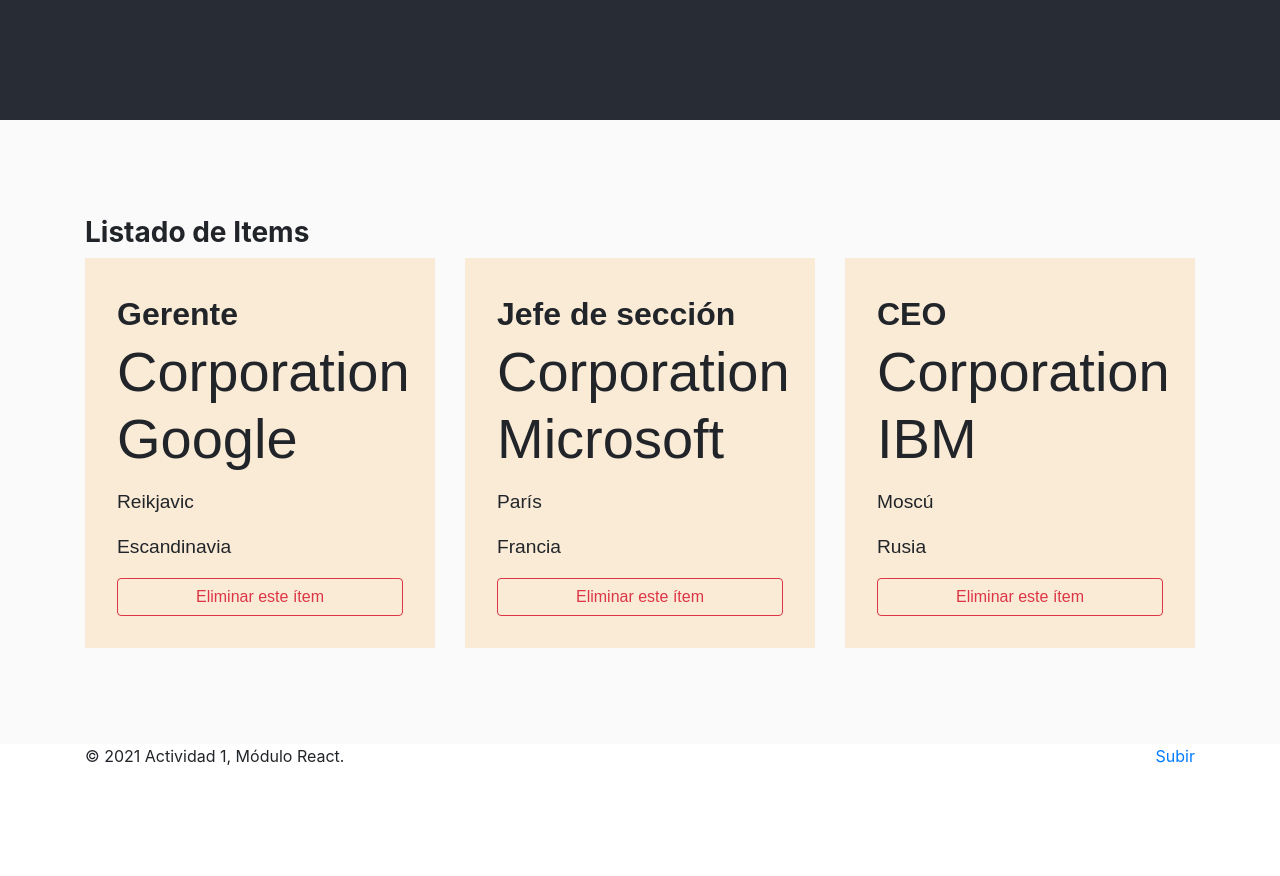
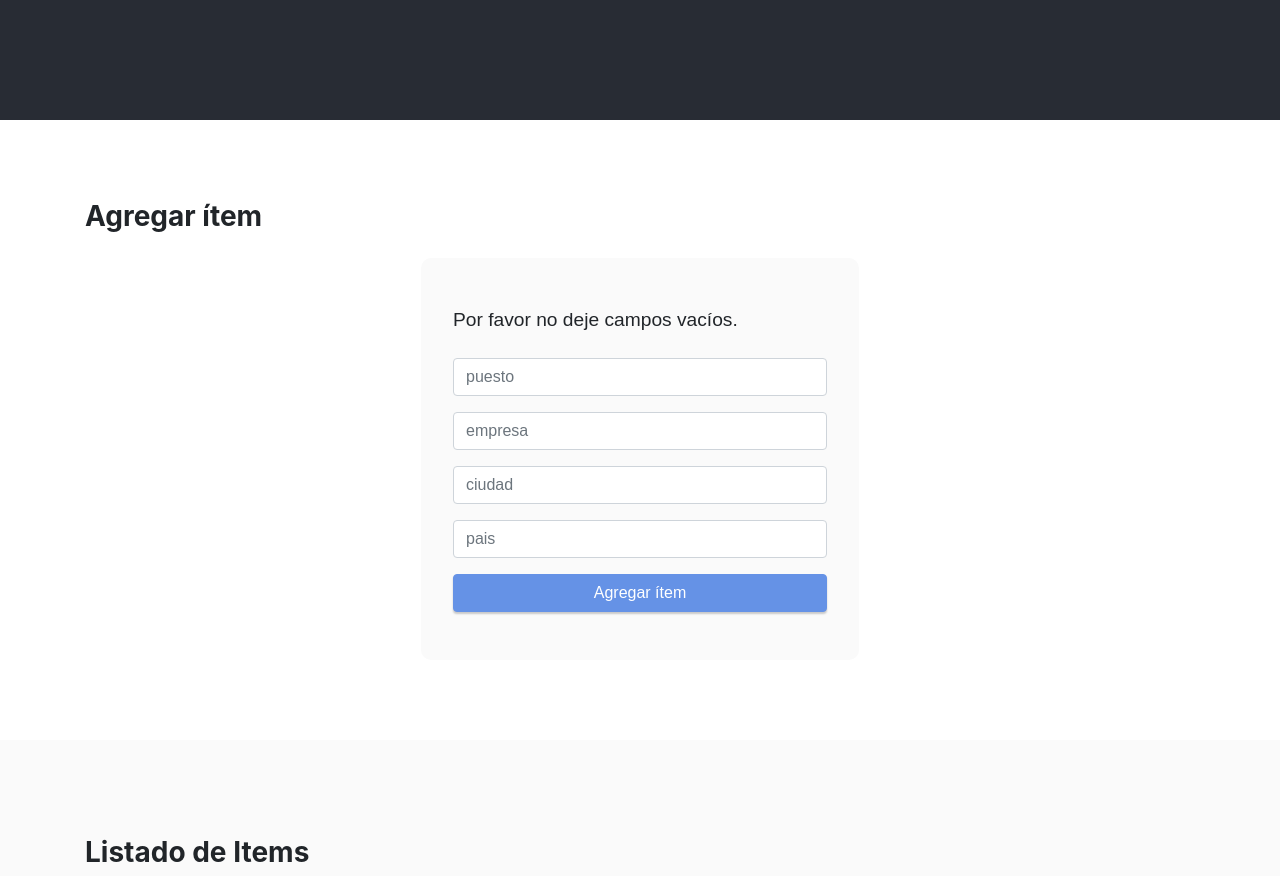
Before and after one commit to ucusita/todo-list, a React (Create React App) app: page / in a window 1280 px wide. Shown: the part 680-1556 px from the top of the page. Before the commit the page ends 1464 px from the top, so only its background shows below. Built offline with nearby package versions, Linux system fonts and the light colour scheme; a web font is replaced by a local one.

Commit message:
Corrigiendo AddItem Intento #1

```diff
--- a/src/components/items/listaItemAdd.jsx
+++ b/src/components/items/listaItemAdd.jsx
@@ -2,44 +2,42 @@
 import './estilositems.css';
 
 class ListaItemAdd extends React.Component {
-  constructor(props) {
-    super(props)
-    this.puesto = React.createRef();
-    this.empresa = React.createRef();
-    this.pais = React.createRef();
-    this.ciudad = React.createRef();
+
+  state = {
+    puesto: '',
+    empresa: '',
+    pais: '',
+    ciudad: '',
+    verMensaje: false
   }
 
-  state = {
-    verMensaje : false
+
+  handlePuestoInput = e => {
+    this.setState({ verMensaje: false });
+    this.setState({ puesto: e.target.value });
+  };
+  handleEmpresaInput = e => {
+    this.setState({ verMensaje: false });
+    this.setState({ empresa: e.target.value });
+  };
+  handleCiudadInput = e => {
+    this.setState({ verMensaje: false });
+    this.setState({ ciudad: e.target.value });
+  };
+  handlePaisInput = e => {
+    this.setState({ verMensaje: false });
+    this.setState({ pais: e.target.value });
+  };
+
+  handleOnSubmit = e =>{
+    console.log(e)
+    //this.props.submit(e)
   }
-
-  /* procesaBotonSubmit = (e) => {
-    e.preventDefault();
-    console.log("Boton enviar");
-    console.log(this.listadeitems);
-    console.log(this.puesto.current.value)
-    if (this.puesto.current.value === '' || this.empresa.current.value === '' || this.ciudad.current.value === '' || this.pais.current.value === '') {
-      this.setState({verMensaje: true})
-      console.log('Alguno es nulo')
-      return
-    } else {
-      console.log("Agregar contenido")
-      const nuevoItem = {
-        "id": this.props.listadeitems.length+1,
-        "puesto":this.puesto.current.value,
-        "empresa":this.empresa.current.value,
-        "pais":this.ciudad.current.value,
-        "ciudad":this.pais.current.value,
-      };
-      this.setState({ listadeitems : this.props.listadeitems.concat(nuevoItem) });
-    }
-    return
-  } */
 
   render() {
     return (
 
+      <>
         <section className="form7 cid-svshEnHSRq" id="ListaItemAdd">
           <div className="container">
             <div className="mbr-section-head">
@@ -53,26 +51,42 @@
                   <p className="mbr-text mbr-fonts-style align-center mb-4 display-7">
                     Por favor no deje campos vacíos.
                             </p>
-                {this.verMensaje ? (
+                  {this.state.verMensaje ? (
                     <div className="row">
                       <div className="alert alert-danger col-12">Oops...! parece haber un campo vacío!</div>
                     </div>
                   ) : null}
                   <div className="dragArea row">
-                  <div className="col-lg-12 col-md-12 col-sm-12 form-group" data-for="puesto">
-                    <input type="text" defaultValue="" placeholder="puesto" ref={this.puesto} className="form-control" />
+                    <div className="col-lg-12 col-md-12 col-sm-12 form-group">
+                      <input type="text"
+                        value={this.state.puesto}
+                        onChange={this.handlePuestoInput}
+                        placeholder="puesto"
+                        className="form-control" />
                     </div>
-                  <div className="col-lg-12 col-md-12 col-sm-12 form-group" data-for="empresa">
-                    <input type="text" defaultValue="" placeholder="empresa" ref={this.empresa} className="form-control" />
+                    <div className="col-lg-12 col-md-12 col-sm-12 form-group">
+                      <input type="text"
+                        placeholder="empresa"
+                        value={this.state.empresa}
+                        onChange={this.handleEmpresaInput}
+                        className="form-control" />
                     </div>
                     <div data-for="ciudad" className="col-lg-12 col-md-12 col-sm-12 form-group">
-                    <input type="text" defaultValue="" placeholder="ciudad" ref={this.ciudad} className="form-control" />
+                      <input type="text"
+                        placeholder="ciudad"
+                        value={this.state.ciudad}
+                        onChange={this.handleCiudadInput}
+                        className="form-control" />
                     </div>
                     <div data-for="pais" className="col-lg-12 col-md-12 col-sm-12 form-group">
-                    <input type="text" defaultValue="" placeholder="pais" ref={this.pais} className="form-control" />
+                      <input type="text"
+                        placeholder="pais"
+                        value={this.state.pais}
+                        onChange={this.handlePaisInput}
+                        className="form-control" />
                     </div>
                     <div className="col-auto mbr-section-btn align-center">
-                    <button type="submit" className="btn btn-primary display-4">Agregar ítem</button>
+                      <button type="submit" onClick={this.handleOnSubmit.bind(this)} className="btn btn-primary display-4">Agregar ítem</button>
                     </div>
                   </div>
                 </form>
@@ -80,7 +94,7 @@
             </div>
           </div>
         </section>
-
+      </>
     );
   }
 
--- a/src/index.js
+++ b/src/index.js
@@ -3,7 +3,7 @@
 import './index.css';
 import App from './App';
 import Menu from './components/menu/Menu';
-//import ListaItemAdd from './components/items/listaItemAdd';
+import ListaItemAdd from './components/items/listaItemAdd';
 import ListaItemView from './components/items/listaItemView';
 import Footer from './components/footer/Footer';
 //import reportWebVitals from './reportWebVitals';
@@ -25,7 +25,7 @@
   <React.StrictMode>
     <Menu />
     <App />
-    {/* <ListaItemAdd fnAgregar = { fnAgregar }/> */}
+    <ListaItemAdd/>
     <ListaItemView />
     <Footer />
   </React.StrictMode>,
```
Lines whose indentation alone changed are shown as unchanged.
